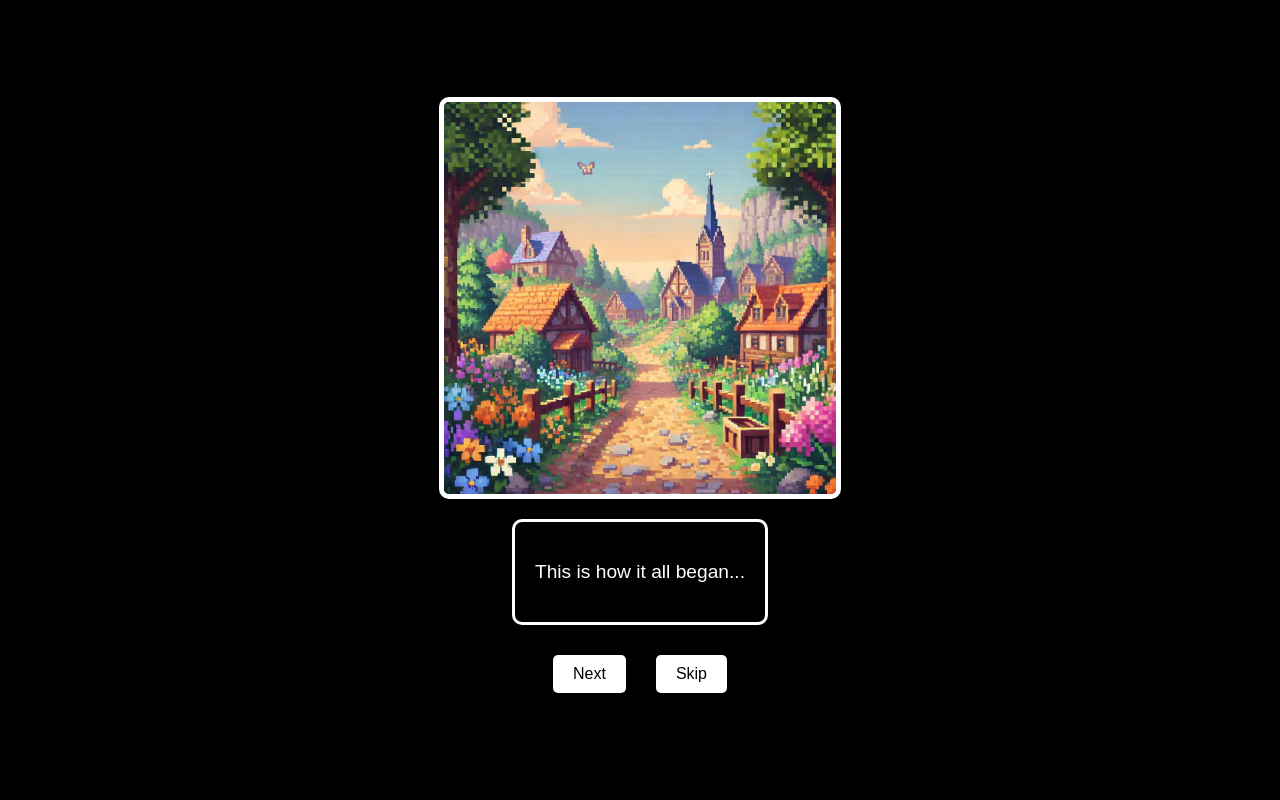
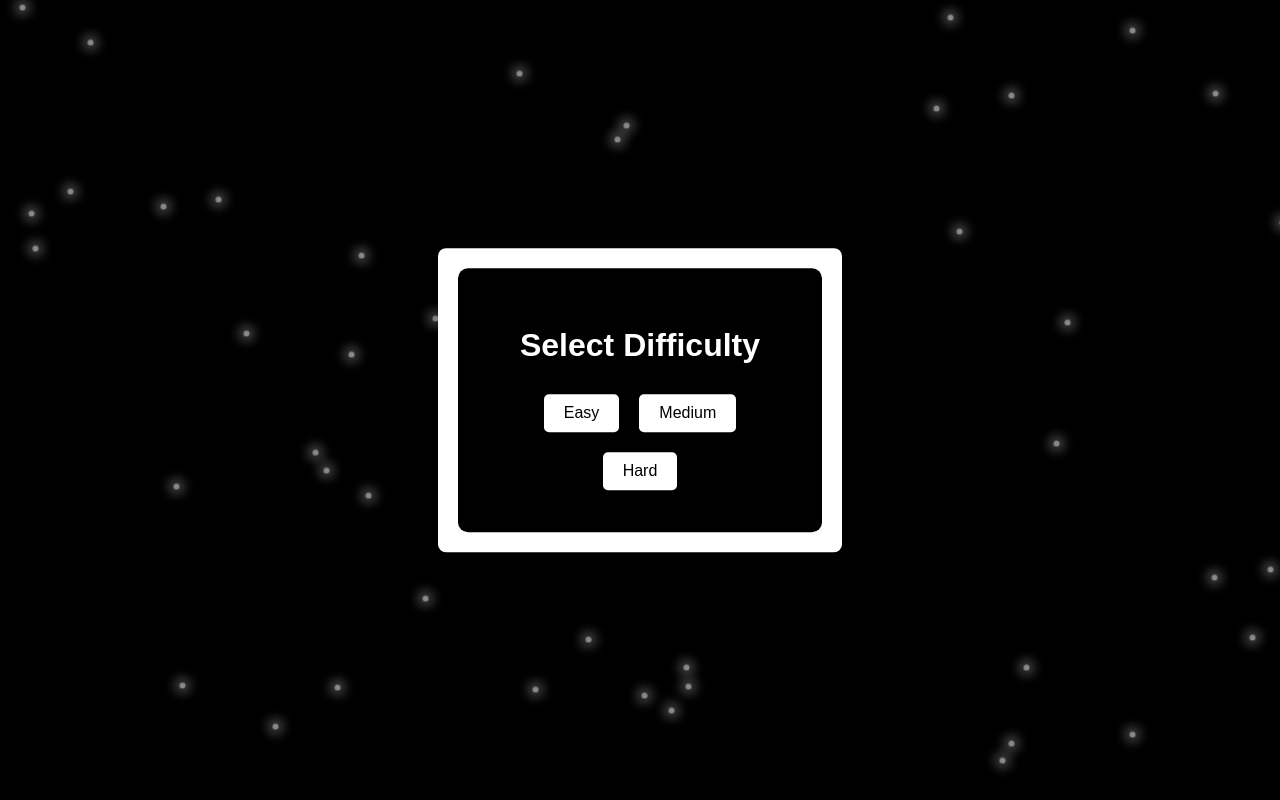
Before and after one commit to PrabhatChandraDwivedi/catch-it, a React (Create React App) app: page / in a window 1280 px wide. Both pictures are taken after a click on the button "Play". Built offline with nearby package versions, Linux system fonts and the light colour scheme.

Commit message:
adding difficulty level, bgm, updated and fixed story component

```diff
--- a/src/App.css
+++ b/src/App.css
@@ -210,3 +210,31 @@ button:hover {
   height: 100%;
   object-fit: contain;
 }
+.difficulty-popup {
+  position: fixed;
+  top: 50%;
+  left: 50%;
+  transform: translate(-50%, -50%);
+  background-color: white;
+  padding: 20px;
+  border-radius: 8px;
+  box-shadow: 0 4px 8px rgba(0, 0, 0, 0.2);
+  text-align: center;
+}
+
+.difficulty-popup h2 {
+  margin-bottom: 20px;
+}
+
+.difficulty-popup button {
+  margin: 10px;
+  padding: 10px 20px;
+  font-size: 16px;
+  border: none;
+  border-radius: 5px;
+  cursor: pointer;
+}
+
+.difficulty-popup button:hover {
+  background-color: #f0f0f0;
+}
--- a/src/App.js
+++ b/src/App.js
@@ -7,6 +7,7 @@ import happySheep from "./Assets/cute_sheep.png"
 import beautiful_village from "./Assets/beautiful_village.png"
 import mad_scientist from "./Assets/mad_scientist.png"
 import sheep_in_cell from "./Assets/sheep_in_cell.png"
+import backgroundMusic from './Assets/bgm.mp3';
 
 function App() {
   const [gameStarted, setGameStarted] = useState(false);
@@ -17,6 +18,18 @@ function App() {
   const [gameOver, setGameOver] = useState(false);
   const [storyStarted, setStoryStarted] = useState(false);
   const [currentStoryIndex, setCurrentStoryIndex] = useState(0);
+  const [showDifficultyPopup, setShowDifficultyPopup] = useState(false);
+  const [spawnInterval, setSpawnInterval] = useState(1000);
+
+  const handleDifficultySelection = (level) => {
+    if (level === "Easy") setSpawnInterval(1000);
+    if (level === "Medium") setSpawnInterval(800);
+    if (level === "Hard") setSpawnInterval(600);
+    setShowDifficultyPopup(false);
+    setStoryStarted(true);
+  };
+
+  const audioRef = useRef(new Audio(backgroundMusic));
 
   const basketPositionRef = useRef(50);
   const movementRef = useRef(0);
@@ -30,10 +43,10 @@ function App() {
     fallLoop: null,
   });
   const storyData = [
-    { image: {beautiful_village}, text: "This is how it all began..." },
-    { image: {happySheep}, text: "You are on an adventure." },
-    { image: {mad_scientist}, text: "Danger is lurking nearby..." },
-    { image: {sheep_in_cell}, text: "Get ready to catch it!" },
+    { image: {beautiful_village}, text: "In a small, unsuspecting village ..." },
+    { image: {happySheep}, text: "There lived a magical sheep ..." },
+    { image: {mad_scientist}, text: "An evil mad scientist, driven by his wild experiments ... kidnaps the sheep for his sinister plans ..." },
+    { image: {sheep_in_cell}, text: "The sheep was kept in a cell hidden in a dungeon .... But a courageous boy, armed with only a basket, sets out on a mission to save the falling sheep and thwart the scientist's plans." },
   ];
   useEffect(() => {
     const handleKeyDown = (e) => {
@@ -68,7 +81,7 @@ function App() {
   useEffect(() => {
     if (!gameStarted) return;
 
-    const spawnInterval = 1000;
+
     let spawnTimeout;
 
     const spawnFallingObjects = () => {
@@ -123,6 +136,21 @@ function App() {
     };
   }, [gameStarted]);
 
+  useEffect(() => {
+
+    if (storyStarted || gameStarted) {
+      audioRef.current.play();
+      audioRef.current.loop = true;
+    } else {
+      audioRef.current.pause();
+      audioRef.current.currentTime = 0;
+    }
+
+    return () => {
+      audioRef.current.pause();
+    };
+  }, [storyStarted, gameStarted]);
+
   const startGame = () => {
     setStoryStarted(false);
     setGameStarted(true);
@@ -152,6 +180,9 @@ function App() {
     setFallingObjects([]);
     setGameOver(false);
     basketPositionRef.current = 50;
+    audioRef.current.pause();
+    audioRef.current.currentTime = 0;
+    setCurrentStoryIndex(0);
   };
 
   const quitGame = () => {
@@ -161,6 +192,9 @@ function App() {
     setFallingObjects([]);
     setGameOver(false);
     basketPositionRef.current = 50;
+    audioRef.current.pause();
+    audioRef.current.currentTime = 0;
+    setCurrentStoryIndex(0);
   };
 
   return (
@@ -168,7 +202,7 @@ function App() {
       {!storyStarted && !gameStarted && (
         <div className="landing">
           <h1>Catch It</h1>
-          <button onClick={() => setStoryStarted(true)}>Play</button>
+          <button onClick={() => setShowDifficultyPopup(true)}>Play</button>
           {glowingSpots.map((spot, index) => (
             <div
               key={index}
@@ -178,6 +212,17 @@ function App() {
           ))}
         </div>
       ) }
+
+    {showDifficultyPopup && (
+        <div className="difficulty-popup">
+          <div className="modal-content">
+          <h2>Select Difficulty</h2>
+          <button onClick={() => handleDifficultySelection("Easy")}>Easy</button>
+          <button onClick={() => handleDifficultySelection("Medium")}>Medium</button>
+          <button onClick={() => handleDifficultySelection("Hard")}>Hard</button>
+          </div>
+        </div>
+      )}
       {storyStarted && !gameStarted && (
         <Story
           currentStory={storyData[currentStoryIndex]}
--- a/src/Components/Story/Story.css
+++ b/src/Components/Story/Story.css
@@ -23,11 +23,37 @@
   background-color: rgba(0, 0, 0, 0.8);
   border: 3px solid white;
   border-radius: 10px;
-    padding: 20px;
-    text-align: center;
+  padding: 10px;
+  text-align: left;
   font-size: 1.2rem;
+  min-width: 600px;
   max-width: 600px;
+  width: 100%;
+  min-height: 30px;
+  height: auto;
   color: white;
+  position: relative;
+  word-wrap: break-word;
+  overflow-wrap: break-word;
+}
+
+.typing-cursor {
+  display: inline-block;
+  width: 10px;
+  height: 3px;
+  background-color: white;
+  animation: blink-caret 0.8s step-end infinite;
+  border-bottom: 2px solid white;
+}
+
+@keyframes blink-caret {
+  from,
+  to {
+    background-color: transparent;
+  }
+  50% {
+    background-color: white;
+  }
 }
 
 .story-buttons {
@@ -50,3 +76,24 @@
 .story-buttons button:hover {
   background-color: gray;
 }
+
+.story-text-box span {
+  white-space: pre-wrap;
+  word-wrap: break-word;
+  overflow-wrap: break-word;
+}
+
+@media (max-width: 768px) {
+  .story-text-box {
+    min-width: 100%;
+    max-width: 100%;
+    height: auto;
+  }
+}
+
+@media (max-width: 480px) {
+  .story-text-box {
+    font-size: 1rem;
+    min-height: 200px;
+  }
+}
--- a/src/Components/Story/Story.js
+++ b/src/Components/Story/Story.js
@@ -1,9 +1,30 @@
-import React from "react";
+import React, { useEffect, useState } from "react";
 import "./Story.css"
 
 
 export default function Story({ currentStory, onNext, onSkip, isLastStory }) {
-  console.log(Object.values(currentStory.image)[0])
+
+  const [displayedText, setDisplayedText] = useState("");
+  const typingSpeed = 100;
+  useEffect(() => {
+    let currentCharIndex = 0;
+    const text = currentStory.text;
+    setDisplayedText("");
+    let displayedTextInc = "";
+    const typingInterval = setInterval(() => {
+      if (currentCharIndex < text.length) {
+        displayedTextInc = displayedTextInc+text[currentCharIndex]
+        setDisplayedText(displayedTextInc);
+
+        currentCharIndex++;
+      } else {
+        clearInterval(typingInterval);
+      }
+    }, typingSpeed);
+
+    return () => clearInterval(typingInterval);
+  }, [currentStory.text]);
+
   return (
     <div className="story-container">
       <img
@@ -12,13 +33,16 @@ export default function Story({ currentStory, onNext, onSkip, isLastStory }) {
         className="story-image"
       />
       <div className="story-text-box">
-        <p>{currentStory.text}</p>
+        <span>{displayedText}</span>
+        <span className="typing-cursor"></span>
       </div>
       <div className="story-buttons">
-        <button onClick={onNext} disabled={isLastStory}>
+        <button onClick={onNext}>
           {isLastStory ? "Start Game" : "Next"}
         </button>
-        <button onClick={onSkip}>Skip</button>
+        <button onClick={onSkip} style={{ display: isLastStory ? "none" : "block" }}>
+          Skip
+        </button>
       </div>
     </div>
   );
```
Also changed, not shown: 1 other file (tests, documents, lock files or other folders). Lines whose indentation alone changed are shown as unchanged.
